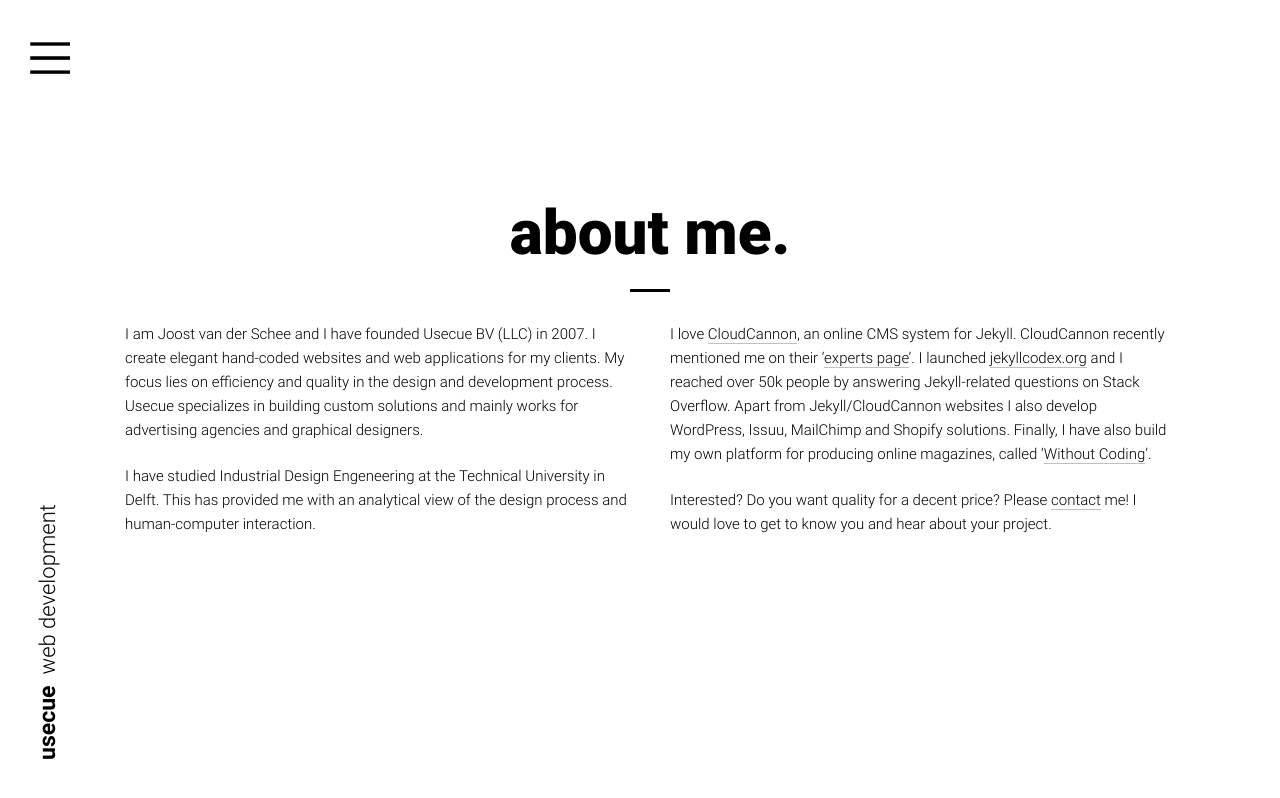
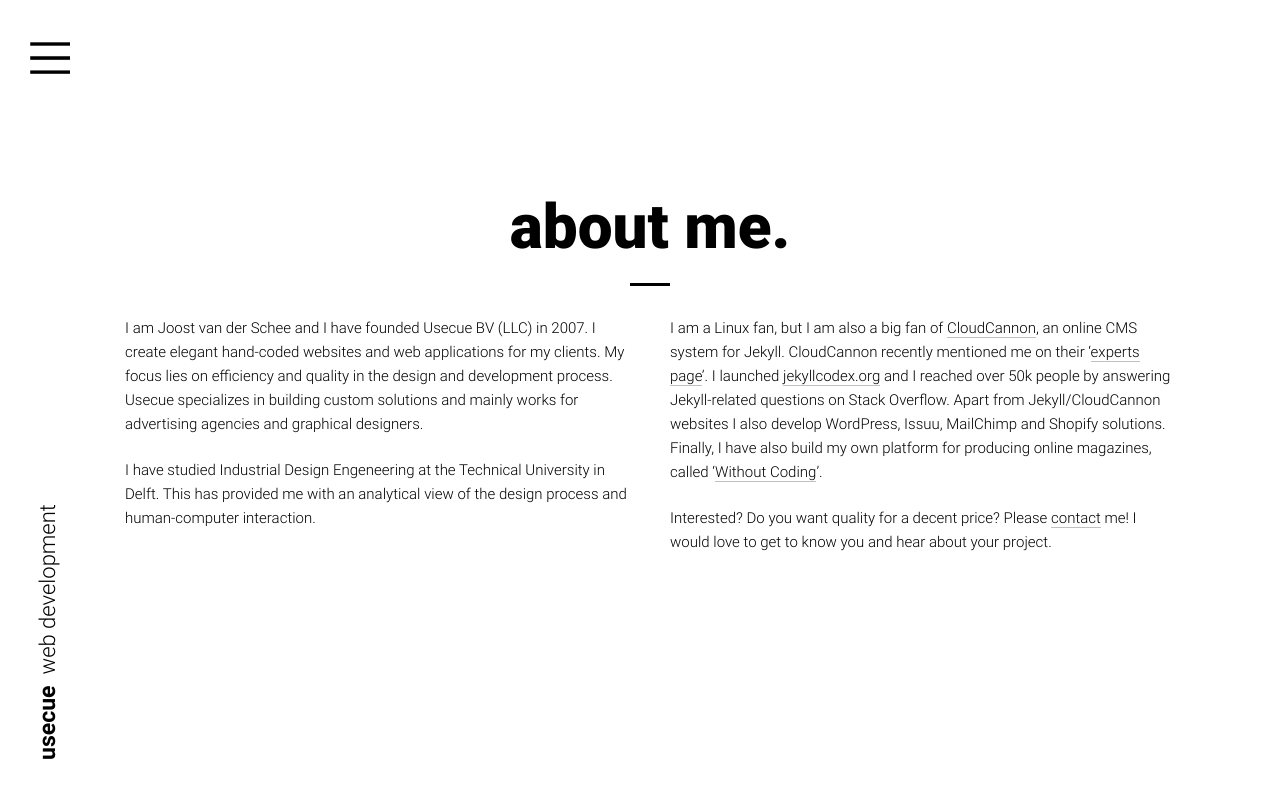
Before and after one commit to jhvanderschee/usecuewebsite_static, a plain HTML site: page about-me/index.html in a window 1280 px wide. Drawn offline with Linux system fonts and the light colour scheme.

Commit message:
Updated 'about-me/index.html' via CloudCannon

```diff
--- a/about-me/index.html
+++ b/about-me/index.html
@@ -237,7 +237,7 @@ $(window).resize( function() {
 
 <p>I have studied Industrial Design Engeneering at the Technical University in Delft. This has provided me with an analytical view of the design process and human-computer interaction.</p>
 
-<p>I love <a href="https://cloudcannon.com/">CloudCannon</a>, an online CMS system for Jekyll. CloudCannon recently mentioned me on their ‘<a href="https://cloudcannon.com/experts/">experts page</a>’. I launched <a href="http://jekyllcodex.org">jekyllcodex.org</a> and I reached over 50k people by answering Jekyll-related questions on Stack Overflow. Apart from Jekyll/CloudCannon websites I also develop WordPress, Issuu, MailChimp and Shopify solutions. Finally, I have also build my own platform for producing online magazines, called ‘<a href="https://withoutcoding.com">Without Coding</a>’.</p>
+<p>I am a Linux fan, but I am also a big fan of <a href="https://cloudcannon.com/">CloudCannon</a>, an online CMS system for Jekyll. CloudCannon recently mentioned me on their ‘<a href="https://cloudcannon.com/experts/">experts page</a>’. I launched <a href="http://jekyllcodex.org">jekyllcodex.org</a> and I reached over 50k people by answering Jekyll-related questions on Stack Overflow. Apart from Jekyll/CloudCannon websites I also develop WordPress, Issuu, MailChimp and Shopify solutions. Finally, I have also build my own platform for producing online magazines, called ‘<a href="https://withoutcoding.com">Without Coding</a>’.</p>
 
 <p>Interested? Do you want quality for a decent price? Please <a href="/contact">contact</a> me! I would love to get to know you and hear about your project.</p>
 
```
